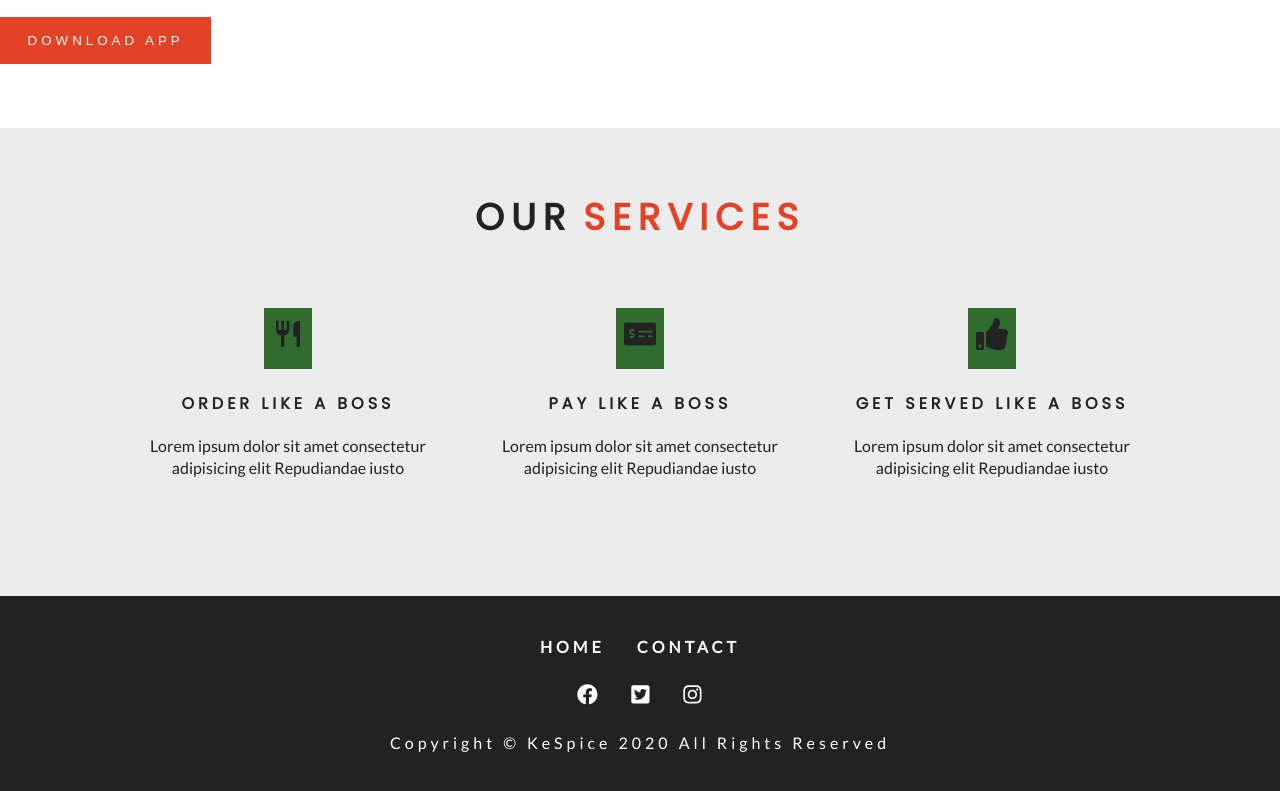
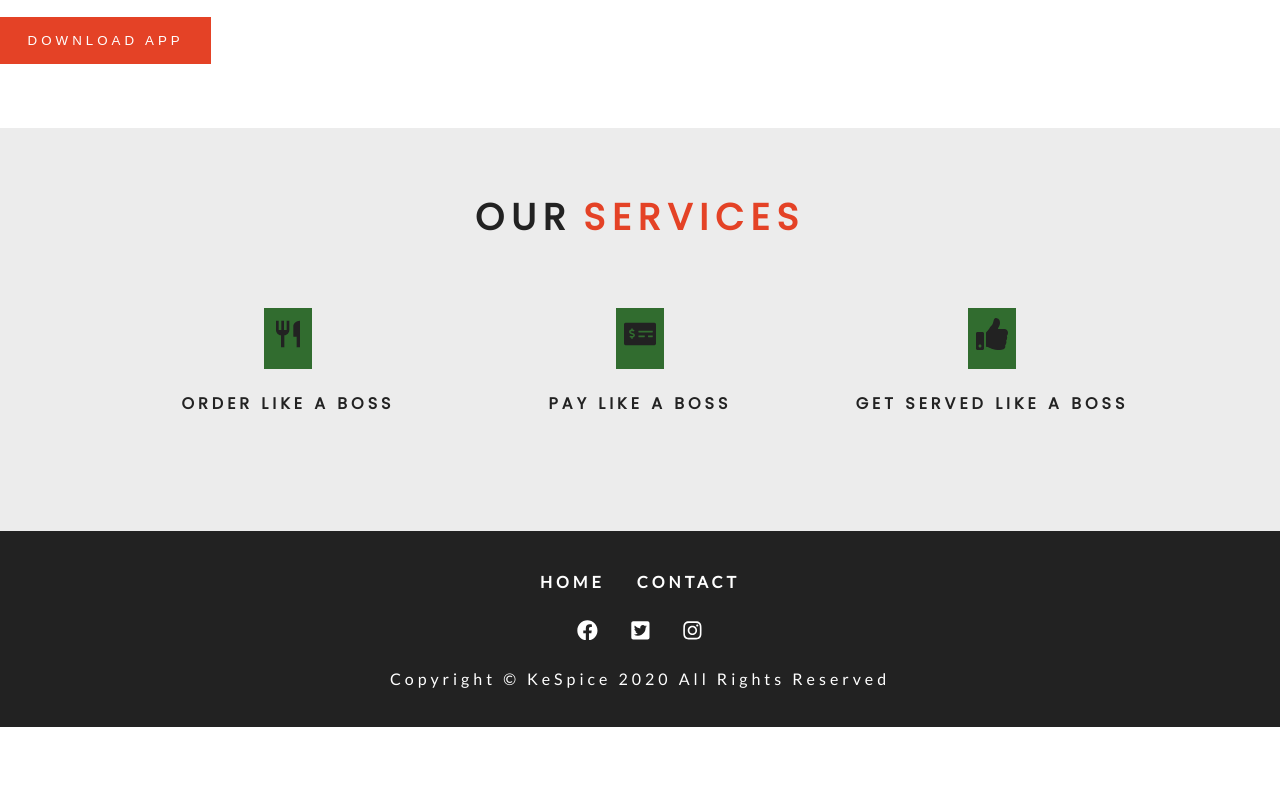
Before and after one commit to danielotieno/kespice-website, a Gatsby site: page / in a window 1280 px wide. Shown: the part 2019-2810 px from the top of the page. After the commit the page ends 2746 px from the top, so only its background shows below. Built offline with nearby package versions, Linux system fonts and the light colour scheme; Gatsby itself is replaced by a stand-in of ours.

```diff
--- a/src/components/Home/Services.js
+++ b/src/components/Home/Services.js
@@ -13,7 +13,6 @@
             <article key={index} className={styles.service}>
               <span>{item.icon}</span>
               <h4>{item.title}</h4>
-              <p>{item.text}</p>
             </article>
           );
         })}
--- a/src/constants/services.js
+++ b/src/constants/services.js
@@ -5,20 +5,14 @@
 export default [
   {
     icon: <MdRestaurant />,
-    title: "Order like a Boss",
-    text:
-      "Lorem ipsum dolor sit amet consectetur adipisicing elit Repudiandae iusto"
+    title: "Order like a Boss"
   },
   {
     icon: <FaMoneyCheckAlt />,
-    title: "Pay like a Boss",
-    text:
-      "Lorem ipsum dolor sit amet consectetur adipisicing elit Repudiandae iusto"
+    title: "Pay like a Boss"
   },
   {
     icon: <FaThumbsUp />,
-    title: "Get served like a Boss",
-    text:
-      "Lorem ipsum dolor sit amet consectetur adipisicing elit Repudiandae iusto"
+    title: "Get served like a Boss"
   }
 ];
--- a/src/pages/404.js
+++ b/src/pages/404.js
@@ -8,7 +8,7 @@
   return (
     <Layout>
       <header className={styles.error}>
-        <Banner title='oops!! it is a dead end'>
+        <Banner title='404'>
           <AniLink fade to='/' className='btn-white'>
             Back to Home Page
           </AniLink>
```
